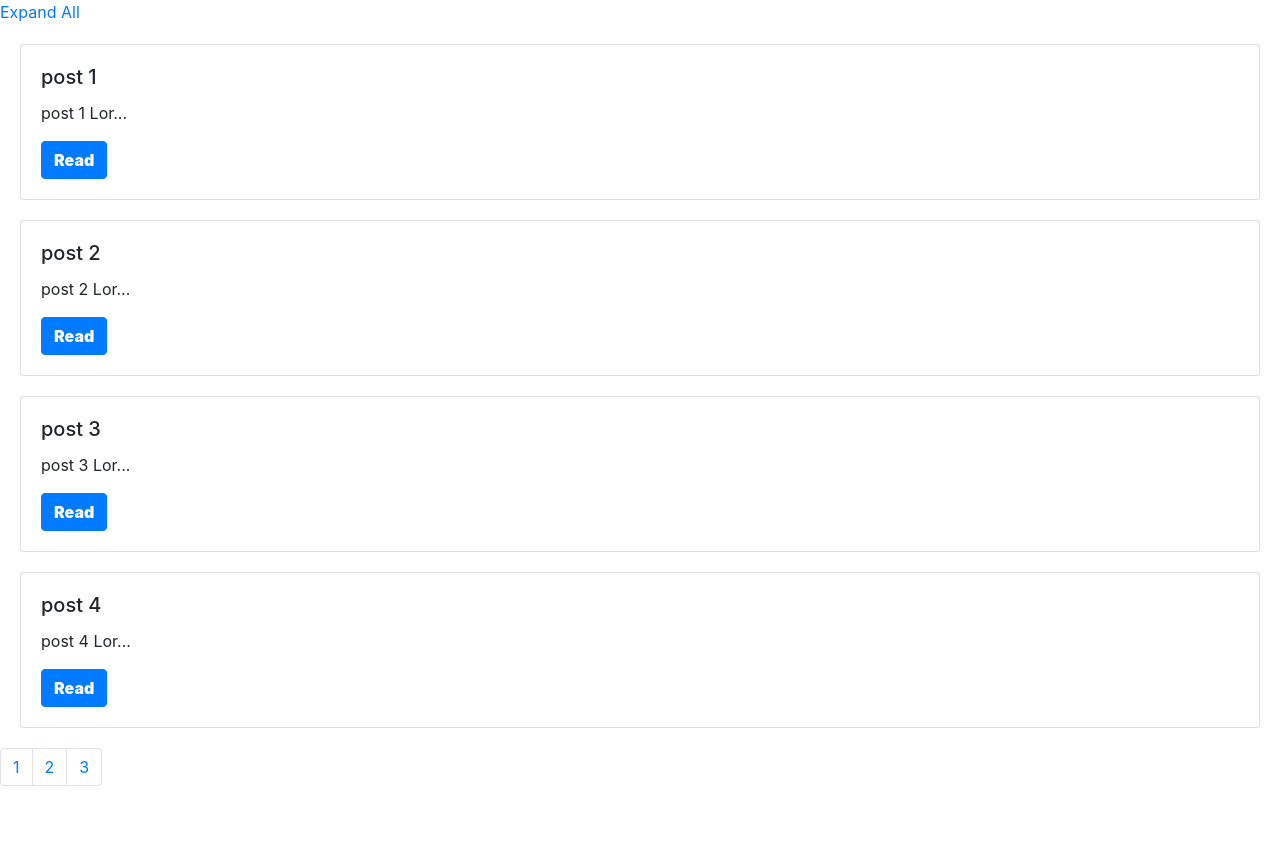
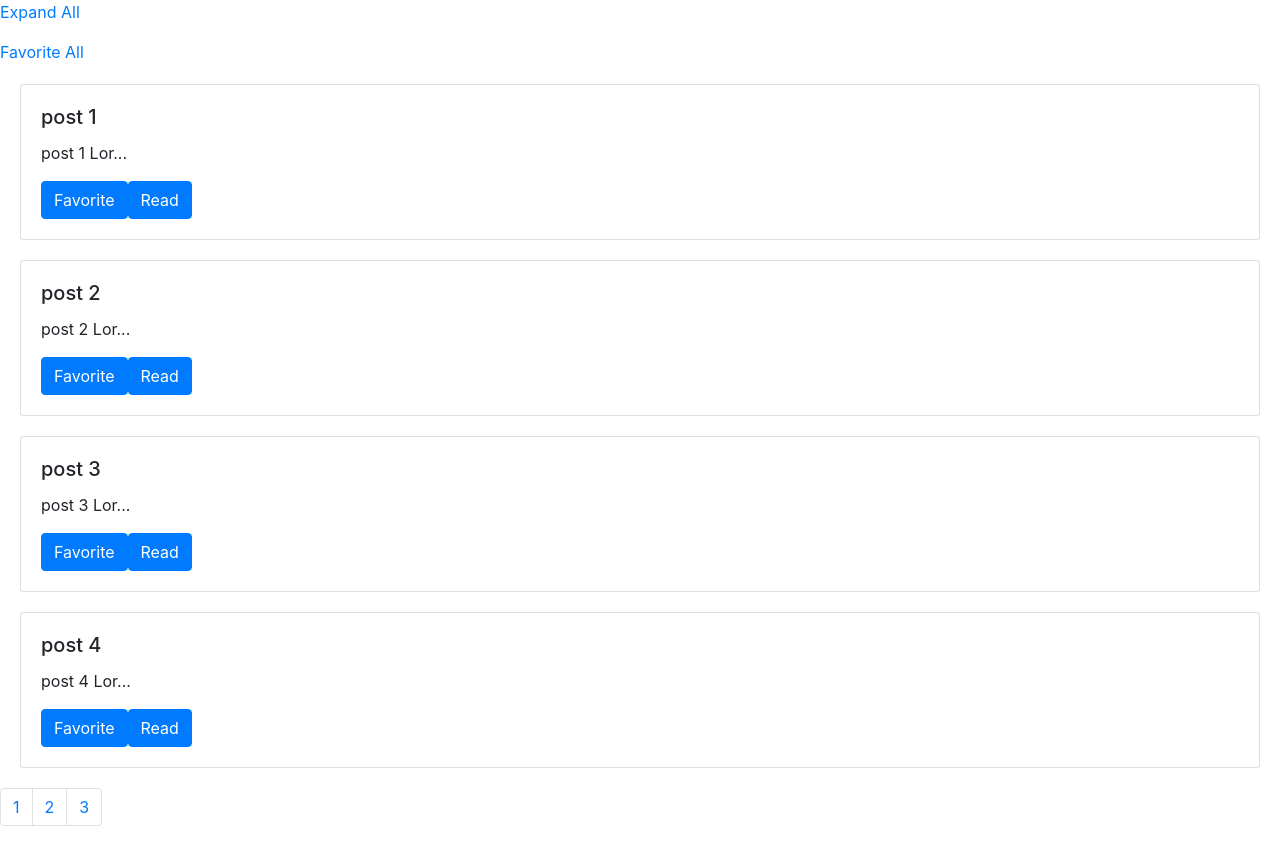
Before and after one commit to wits73/ng-blog, an Angular app: page / in a window 1280 px wide. Before the commit the page ends 802 px from the top, so only its background shows below. Built offline with nearby package versions, Linux system fonts and the light colour scheme.

Commit message:
added ngClass

```diff
--- a/src/app/blog-list/blog-list.component.html
+++ b/src/app/blog-list/blog-list.component.html
@@ -1,5 +1,9 @@
-<a href="#" (click)="exapndAll()">Expand All</a>
-
+<p>
+  <a href="#" (click)="exapndAll()">Expand All</a>
+</p>
+<p>
+  <a href="#" (click)="favAll()">Favorite All</a>
+</p>
 <app-blog-post-title
   #tile
   *ngFor="let post of blogPosts[currentPage]"
--- a/src/app/blog-list/blog-list.component.ts
+++ b/src/app/blog-list/blog-list.component.ts
@@ -30,4 +30,8 @@ export class BlogListComponent implements OnInit {
   exapndAll() {
     this.blogPostTitleComponents.forEach(e => e.showFullSummary());
   }
+
+  favAll() {
+    this.blogPosts[this.currentPage].forEach(post => post.isFav = true);
+  }
 }
--- a/src/app/blog-post-title/blog-post-title.component.html
+++ b/src/app/blog-post-title/blog-post-title.component.html
@@ -1,7 +1,8 @@
-<div class="card blog-tile">
+<div class="card blog-tile" [ngClass]="{'fav': post.isFav}">
     <div class="card-body">
       <h5 class="card-title">{{post.title}}</h5>
       <p class="card-text" (click)="showFullSummary()">{{post.summary}}</p>
-      <a href="#" class="btn btn-primary blog-btn">Read</a>
+      <a href="#" (click)="toggleFav()" class="btn btn-primary">Favorite</a>
+      <a href="#" class="btn btn-primary">Read</a>
     </div>
 </div>
--- a/src/app/blog-post-title/blog-post-title.component.scss
+++ b/src/app/blog-post-title/blog-post-title.component.scss
@@ -5,3 +5,7 @@
 .blog-tile {
   margin: 20px;
 }
+
+.fav {
+  background-color: lightgray;
+}
--- a/src/app/blog-post-title/blog-post-title.component.ts
+++ b/src/app/blog-post-title/blog-post-title.component.ts
@@ -22,4 +22,8 @@ export class BlogPostTitleComponent implements OnInit {
     this.post.summary = this.fullSummary;
   }
 
+  toggleFav() {
+    this.post.isFav = !this.post.isFav;
+  }
+
 }
--- a/src/app/blog-post.ts
+++ b/src/app/blog-post.ts
@@ -1,4 +1,5 @@
 export class BlogPost {
+  isFav?: boolean;
   constructor(public title: string, public summary: string) {
   }
 
```
